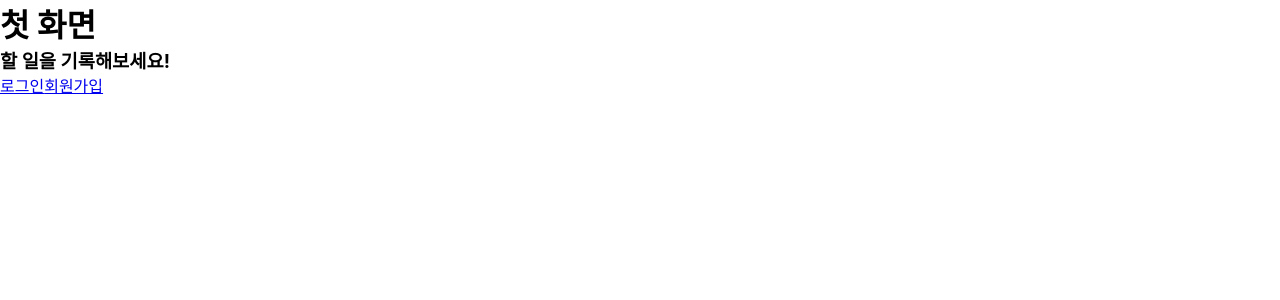
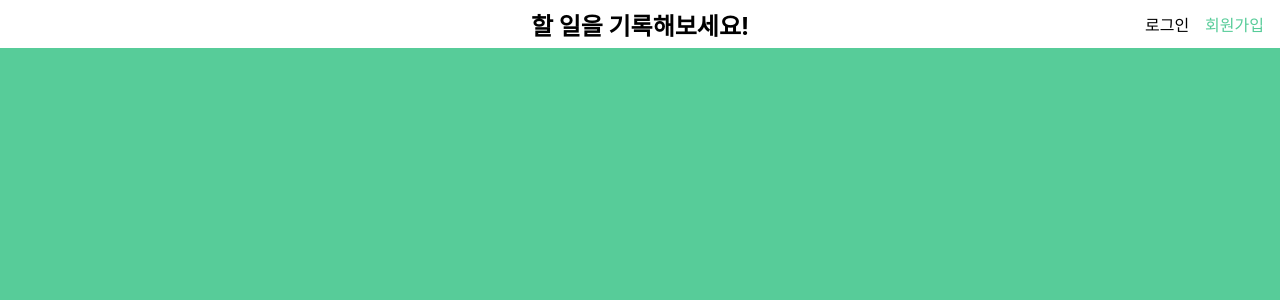
Before and after one commit to unsnruu/wanted-pre-onboarding-fe, a React (Create React App) app: page / in a window 1280 px wide. Shown: the top 300 px of the page. Built offline with nearby package versions, Linux system fonts and the light colour scheme.

Commit message:
sytle: add styles

```diff
--- a/src/pages/Home.tsx
+++ b/src/pages/Home.tsx
@@ -1,32 +1,65 @@
+import { useContext, useEffect, useState } from "react";
+import { Link, useNavigate } from "react-router-dom";
 import styled from "@emotion/styled";
-import { useEffect } from "react";
-import { Link, useNavigate } from "react-router-dom";
 
-const Container = styled.div``;
+import { AuthContext } from "../context/AuthContext";
 
+const Background = styled.div`
+  background-color: ${({ theme }) => theme.color.primary};
+  width: 100vw;
+  height: 100vh;
+`;
+const Container = styled.div`
+  position: relative;
+  display: flex;
+  justify-content: center;
+  align-items: center;
+  background-color: white;
+  height: 3rem;
+`;
+const Title = styled.h2`
+  text-align: center;
+`;
+const AuthLinkContainer = styled.div`
+  position: absolute;
+  display: flex;
+  right: 0;
+  & > a {
+    margin-right: 1rem;
+    text-decoration: none;
+    color: black;
+  }
+  & > a:last-of-type {
+    color: ${({ theme }) => theme.color.primary};
+  }
+  @media (max-width: 578px) {
+    position: relative;
+  }
+`;
 function Home() {
   const navigate = useNavigate();
+  const { getToken } = useContext(AuthContext);
+  const [windowSize, setWindowSize] = useState(0);
+
   useEffect(() => {
-    const accessToken = window.localStorage.getItem("access_token");
+    const accessToken = getToken();
     if (accessToken) {
       navigate("/todo");
     } else {
       return;
     }
-  }, []);
+  }, [getToken, navigate]);
+
   return (
-    <div>
+    <Background>
       <Container>
-        <h1>첫 화면</h1>
-        <div>
-          <h3>할 일을 기록해보세요!</h3>
-        </div>
-        <div>
+        <Title>할 일을 기록해보세요!</Title>
+        <AuthLinkContainer>
           <Link to={"/auth/signin"}>로그인</Link>
           <Link to={"/auth/signup"}>회원가입</Link>
-        </div>
+        </AuthLinkContainer>
       </Container>
-    </div>
+    </Background>
   );
 }
 
```
